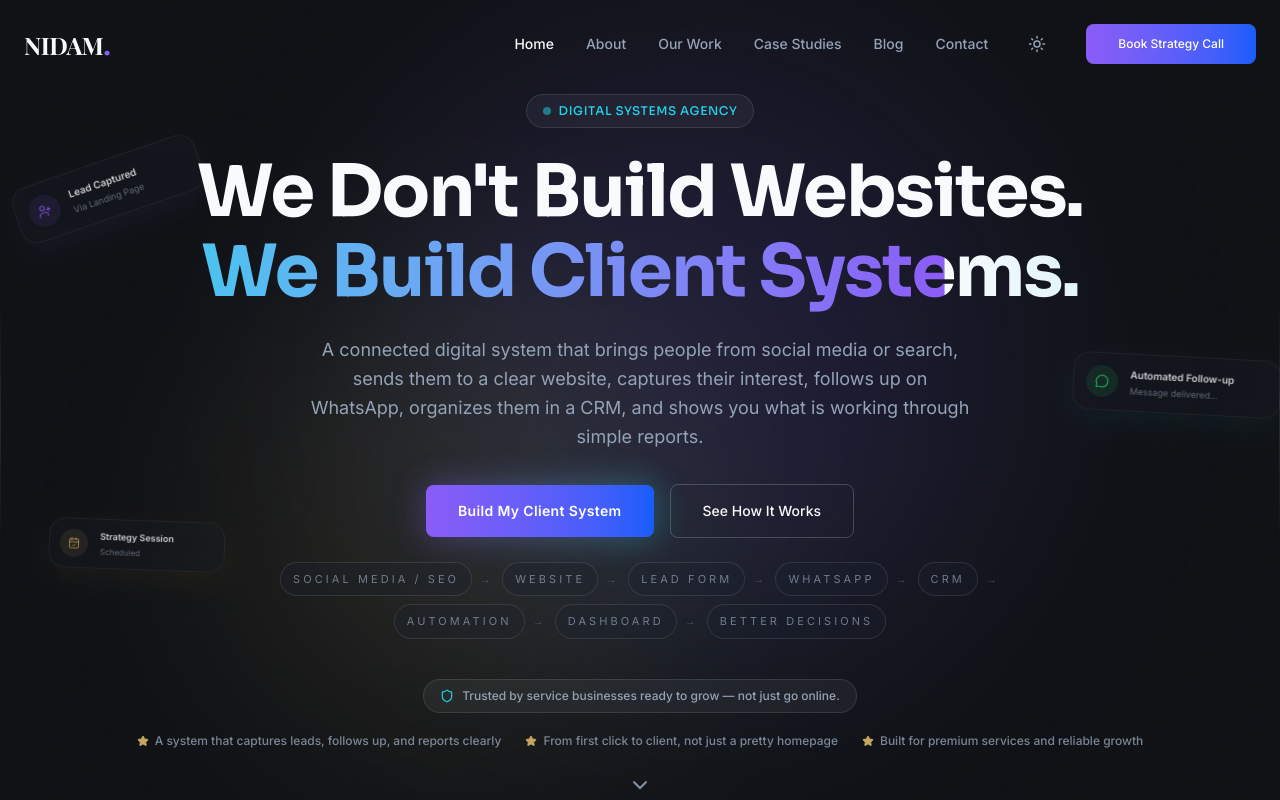
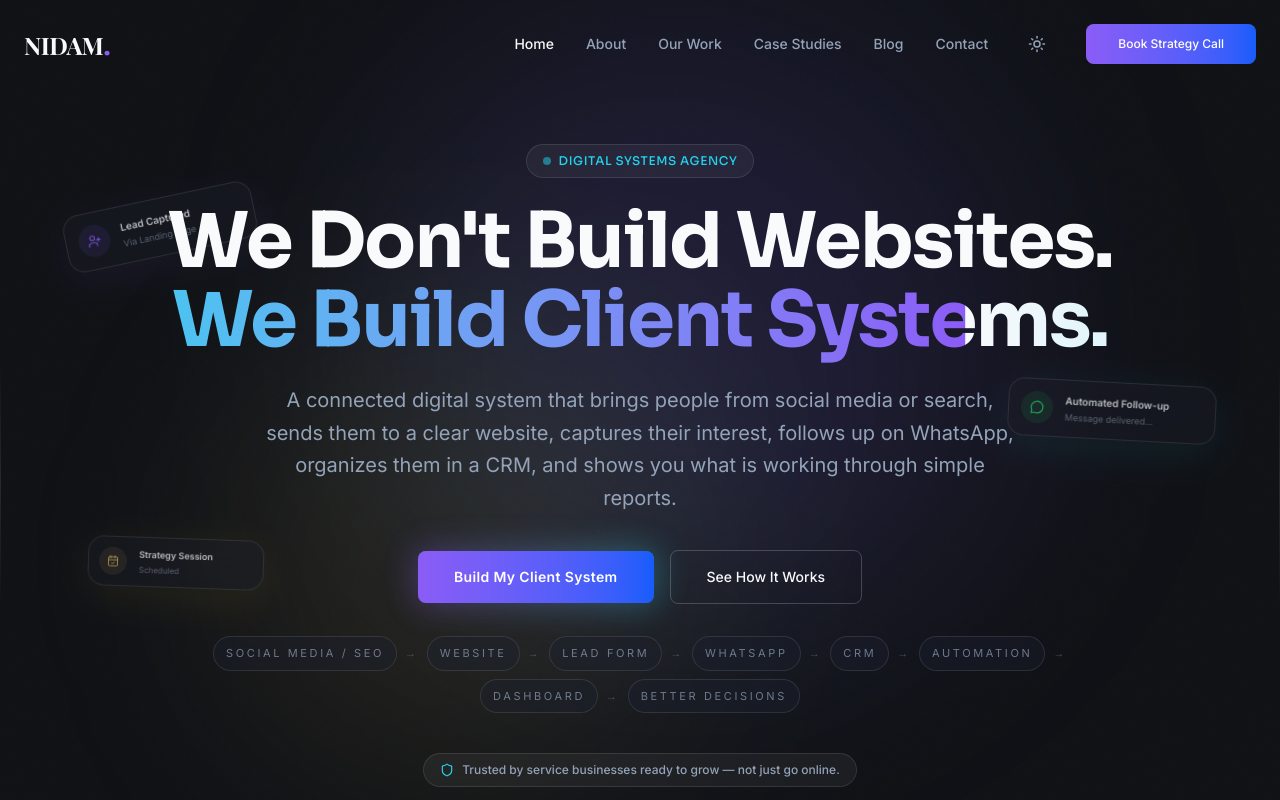
Before and after one commit to HasnaouiNidal/Aura, a React (Vite) app: page /#/ in a window 1280 px wide. Shown: the top 800 px of the page. Built offline with nearby package versions, Linux system fonts and the light colour scheme; a web font is replaced by a local one.

Commit message:
this is the hero was fixed !

```diff
--- a/pages/Home.tsx
+++ b/pages/Home.tsx
@@ -18,31 +18,32 @@
       {/* ============================================================
           HERO SECTION
       ============================================================ */}
-      <div className="relative min-h-[calc(100vh+75px)] flex flex-col justify-center pt-8 pb-16">
+     <div className="relative min-h-[calc(100svh-80px)] flex flex-col justify-start pt-28 md:pt-32 lg:pt-36 pb-20 overflow-hidden">
   {/* Subtle Noise Texture & Glows Container */}
   <div className="absolute inset-0 overflow-hidden pointer-events-none z-0">
     <svg className="absolute inset-0 w-full h-full opacity-[0.02] mix-blend-overlay" xmlns="http://www.w3.org/2000/svg">
       <filter id="noiseFilter">
-              <feTurbulence type="fractalNoise" baseFrequency="0.8" numOctaves="3" stitchTiles="stitch"/>
+        <feTurbulence type="fractalNoise" baseFrequency="0.8" numOctaves="3" stitchTiles="stitch" />
       </filter>
-            <rect width="100%" height="100%" filter="url(#noiseFilter)"/>
+      <rect width="100%" height="100%" filter="url(#noiseFilter)" />
     </svg>
 
     <FadeIn className="absolute inset-0">
-            <div className="absolute top-[40%] left-[55%] -translate-x-1/2 -translate-y-1/2 w-[300px] md:w-[600px] h-[300px] md:h-[600px] bg-gradient-to-tr from-accentSecondary/20 via-accentPrimary/15 to-blue-600/10 blur-[120px] rounded-full mix-blend-screen" />
-            <div className="absolute top-[60%] left-[35%] -translate-x-1/2 -translate-y-1/2 w-[250px] md:w-[450px] h-[250px] md:h-[450px] bg-accentLuxury/10 blur-[100px] rounded-full mix-blend-screen" />
+      <div className="absolute top-[35%] left-[55%] -translate-x-1/2 -translate-y-1/2 w-[300px] md:w-[620px] h-[300px] md:h-[620px] bg-gradient-to-tr from-accentSecondary/20 via-accentPrimary/15 to-blue-600/10 blur-[120px] rounded-full mix-blend-screen" />
+      <div className="absolute top-[62%] left-[35%] -translate-x-1/2 -translate-y-1/2 w-[250px] md:w-[460px] h-[250px] md:h-[460px] bg-accentLuxury/10 blur-[100px] rounded-full mix-blend-screen" />
     </FadeIn>
   </div>
 
   <HeroBackground />
+
   <div className="container mx-auto px-6 relative z-10 text-center">
-          <div className="relative">
+    <div className="relative max-w-6xl mx-auto">
 
-            {/* Floating Element: Lead Capture (Action/Discovery) */}
-            <FadeIn delay={600} className="absolute top-[10%] -left-[5%] md:-left-[0%] lg:-left-[1%] hidden sm:block -z-10 pointer-events-none ">
-              <div className="w-48 p-3 bg-surface/20 backdrop-blur-sm border border-textPrimary/5 rounded-2xl shadow-[0_10px_30px_rgba(139,92,246,0.05)] flex items-center gap-3 -rotate-19 opacity-100 animate-[float-micro_10s_ease-in-out_infinite]" style={{ animationDelay: '0s' }}>
-                <div className="w-8 h-8 rounded-full bg-accentPrimary/10 flex items-center justify-center shrink-1">
-                  <UserPlus size={14} className="text-accentPrimary/70" />
+      {/* Floating Element: Lead Capture */}
+      <FadeIn delay={600} className="absolute top-[8%] left-0 hidden xl:block z-0 pointer-events-none">
+        <div className="w-48 p-3 bg-surface/30 backdrop-blur-md border border-textPrimary/10 rounded-2xl shadow-[0_10px_40px_rgba(139,92,246,0.08)] flex items-center gap-3 -rotate-12 opacity-90 animate-[float-micro_10s_ease-in-out_infinite]" style={{ animationDelay: '0s' }}>
+          <div className="w-8 h-8 rounded-full bg-accentPrimary/10 flex items-center justify-center shrink-0">
+            <UserPlus size={14} className="text-accentPrimary/80" />
           </div>
           <div className="text-left">
             <p className="text-[10px] font-bold text-textPrimary/80 mb-0.5">Lead Captured</p>
@@ -51,11 +52,11 @@
         </div>
       </FadeIn>
 
-            {/* Floating Element: Booking Confirmed (Action/Discovery) */}
-            <FadeIn delay={1000} className="absolute top-[65%] -left-[5%] md:-left-[2%] lg:left-[2%] hidden sm:block -z-10 pointer-events-none">
-              <div className="w-44 p-2.5 bg-surface/15 backdrop-blur-sm border border-textPrimary/5 rounded-2xl shadow-[0_10px_30px_rgba(212,175,55,0.05)] flex items-center gap-3 rotate-2 opacity-[1] animate-[float-micro_12s_ease-in-out_infinite]" style={{ animationDelay: '3s' }}>
+      {/* Floating Element: Booking Confirmed */}
+      <FadeIn delay={1000} className="absolute top-[58%] left-6 hidden xl:block z-0 pointer-events-none">
+        <div className="w-44 p-2.5 bg-surface/25 backdrop-blur-md border border-textPrimary/10 rounded-2xl shadow-[0_10px_40px_rgba(212,175,55,0.08)] flex items-center gap-3 rotate-2 opacity-90 animate-[float-micro_12s_ease-in-out_infinite]" style={{ animationDelay: '3s' }}>
           <div className="w-7 h-7 rounded-full bg-accentLuxury/10 flex items-center justify-center shrink-0">
-                  <CalendarCheck size={12} className="text-accentLuxury/70" />
+            <CalendarCheck size={12} className="text-accentLuxury/80" />
           </div>
           <div className="text-left">
             <p className="text-[9px] font-bold text-textPrimary/80 mb-0.5">Strategy Session</p>
@@ -64,11 +65,11 @@
         </div>
       </FadeIn>
 
-            {/* Floating Element: WhatsApp Follow-up (System/Result) */}
-            <FadeIn delay={800} className="absolute top-[40%] -right-[8%] md:-right-[6%] lg:-right-[2%] hidden sm:block -z-10 pointer-events-none">
-              <div className="w-52 p-3 bg-surface/20 backdrop-blur-sm border border-textPrimary/5 rounded-2xl shadow-[0_10px_30px_rgba(34,211,238,0.05)] flex items-center gap-3 rotate-3 opacity-100 animate-[float-micro_14s_ease-in-out_infinite]" style={{ animationDelay: '1s' }}>
+      {/* Floating Element: WhatsApp Follow-up */}
+      <FadeIn delay={800} className="absolute top-[35%] right-0 hidden xl:block z-0 pointer-events-none">
+        <div className="w-52 p-3 bg-surface/30 backdrop-blur-md border border-textPrimary/10 rounded-2xl shadow-[0_10px_40px_rgba(34,211,238,0.08)] flex items-center gap-3 rotate-3 opacity-90 animate-[float-micro_14s_ease-in-out_infinite]" style={{ animationDelay: '1s' }}>
           <div className="w-8 h-8 rounded-full bg-[#25D366]/10 flex items-center justify-center shrink-0">
-                  <MessageCircle size={14} className="text-[#25D366]/70" />
+            <MessageCircle size={14} className="text-[#25D366]/80" />
           </div>
           <div className="text-left">
             <p className="text-[10px] font-bold text-textPrimary/80 mb-0.5">Automated Follow-up</p>
@@ -81,13 +82,15 @@
       <FadeIn delay={100}>
         <div className="inline-flex items-center gap-2 px-4 py-2 rounded-full bg-textPrimary/5 border border-textPrimary/10 mb-6 backdrop-blur-md hover:bg-textPrimary/10 transition-colors cursor-default relative z-10">
           <span className="w-2 h-2 rounded-full bg-accentSecondary animate-pulse" />
-                <span className="text-xs font-medium tracking-wider uppercase text-accentSecondary" style={{ fontFamily: "'Sora', sans-serif" }}>Digital Systems Agency</span>
+          <span className="text-xs font-medium tracking-wider uppercase text-accentSecondary" style={{ fontFamily: "'Sora', sans-serif" }}>
+            Digital Systems Agency
+          </span>
         </div>
       </FadeIn>
 
       {/* Main Headline */}
       <FadeIn delay={200}>
-              <h1 className="text-[clamp(2.25rem,5vw+1rem,4.5rem)] font-bold mb-6 leading-[1.1] tracking-tight relative z-10" style={{ fontFamily: "'Sora', sans-serif" }}>
+        <h1 className="text-[clamp(2.4rem,6vw,6rem)] font-bold mb-6 leading-[1.03] tracking-tight relative z-10" style={{ fontFamily: "'Sora', sans-serif" }}>
           We Don't Build Websites. <br className="hidden md:block" />
           <span className="text-transparent bg-clip-text bg-gradient-to-r from-textPrimary via-accentSecondary to-accentPrimary bg-[length:200%_auto] animate-[shimmer_12s_linear_infinite]">
             We Build Client Systems.
@@ -97,56 +100,71 @@
 
       {/* Subheadline */}
       <FadeIn delay={300}>
-              <p className="text-base md:text-lg text-textSecondary max-w-2xl mx-auto mb-8 leading-relaxed relative z-10">
-                A connected digital system that brings people from social media or search, sends them to a clear website, captures their interest, follows up on WhatsApp, organizes them in a CRM, and shows you what is working through simple reports.
+        <p className="text-base md:text-xl text-textSecondary max-w-3xl mx-auto mb-9 leading-relaxed relative z-10">
+          A connected digital system that brings people from social media or search,
+          sends them to a clear website, captures their interest, follows up on WhatsApp,
+          organizes them in a CRM, and shows you what is working through simple reports.
         </p>
       </FadeIn>
 
       {/* CTAs */}
       <FadeIn delay={400}>
-              <div className="flex flex-col sm:flex-row items-center justify-center gap-4 mb-6 relative z-10">
+        <div className="flex flex-col sm:flex-row items-center justify-center gap-4 mb-8 relative z-10">
           <div className="relative group w-full sm:w-auto max-w-xs sm:max-w-none mx-auto sm:mx-0">
             <div className="absolute -inset-1 bg-gradient-to-r from-accentPrimary to-accentSecondary rounded-xl blur-lg opacity-30 group-hover:opacity-60 transition-all duration-700 pointer-events-none" />
-                  <Button to="/contact" variant="primary" className="relative w-full px-8 py-3.5 text-sm font-semibold tracking-wide flex justify-center hover:-translate-y-0.5 hover:shadow-[0_0_20px_rgba(139,92,246,0.3)] transition-all duration-500">
+            <Button to="/contact" variant="primary" className="relative w-full px-9 py-4 text-sm font-semibold tracking-wide flex justify-center hover:-translate-y-0.5 hover:shadow-[0_0_20px_rgba(139,92,246,0.3)] transition-all duration-500">
               Build My Client System
             </Button>
           </div>
-                <Button to="#how-we-work" variant="outline" className="w-full sm:w-auto max-w-xs sm:max-w-none mx-auto sm:mx-0 px-8 py-3.5 text-sm font-medium border-textPrimary/20 hover:border-accentSecondary/40 hover:bg-accentSecondary/5 hover:shadow-[0_0_20px_rgba(34,211,238,0.15)] flex justify-center transition-all duration-500">
+
+          <Button to="#how-we-work" variant="outline" className="w-full sm:w-auto max-w-xs sm:max-w-none mx-auto sm:mx-0 px-9 py-4 text-sm font-medium border-textPrimary/20 hover:border-accentSecondary/40 hover:bg-accentSecondary/5 hover:shadow-[0_0_20px_rgba(34,211,238,0.15)] flex justify-center transition-all duration-500">
             See How It Works
           </Button>
         </div>
       </FadeIn>
 
+      {/* System Flow */}
       <FadeIn delay={450}>
-              <div className="flex flex-wrap justify-center items-center gap-2 max-w-3xl mx-auto mb-10 text-[11px] uppercase tracking-[0.28em] text-textSecondary/70">
-                <span className="rounded-full border border-textPrimary/10 bg-surface/30 px-3 py-2">Social Media / SEO</span>
+        <div className="flex flex-wrap justify-center items-center gap-2 max-w-4xl mx-auto mb-10 text-[10px] md:text-[11px] uppercase tracking-[0.24em] text-textSecondary/70 relative z-10">
+          <span className="rounded-full border border-textPrimary/10 bg-surface/40 backdrop-blur-sm px-3 py-2">Social Media / SEO</span>
           <span className="text-textSecondary/40">→</span>
-                <span className="rounded-full border border-textPrimary/10 bg-surface/30 px-3 py-2">Website</span>
+          <span className="rounded-full border border-textPrimary/10 bg-surface/40 backdrop-blur-sm px-3 py-2">Website</span>
           <span className="text-textSecondary/40">→</span>
-                <span className="rounded-full border border-textPrimary/10 bg-surface/30 px-3 py-2">Lead Form</span>
+          <span className="rounded-full border border-textPrimary/10 bg-surface/40 backdrop-blur-sm px-3 py-2">Lead Form</span>
           <span className="text-textSecondary/40">→</span>
-                <span className="rounded-full border border-textPrimary/10 bg-surface/30 px-3 py-2">WhatsApp</span>
+          <span className="rounded-full border border-textPrimary/10 bg-surface/40 backdrop-blur-sm px-3 py-2">WhatsApp</span>
           <span className="text-textSecondary/40">→</span>
-                <span className="rounded-full border border-textPrimary/10 bg-surface/30 px-3 py-2">CRM</span>
+          <span className="rounded-full border border-textPrimary/10 bg-surface/40 backdrop-blur-sm px-3 py-2">CRM</span>
           <span className="text-textSecondary/40">→</span>
-                <span className="rounded-full border border-textPrimary/10 bg-surface/30 px-3 py-2">Automation</span>
+          <span className="rounded-full border border-textPrimary/10 bg-surface/40 backdrop-blur-sm px-3 py-2">Automation</span>
           <span className="text-textSecondary/40">→</span>
-                <span className="rounded-full border border-textPrimary/10 bg-surface/30 px-3 py-2">Dashboard</span>
+          <span className="rounded-full border border-textPrimary/10 bg-surface/40 backdrop-blur-sm px-3 py-2">Dashboard</span>
           <span className="text-textSecondary/40">→</span>
-                <span className="rounded-full border border-textPrimary/10 bg-surface/30 px-3 py-2">Better Decisions</span>
+          <span className="rounded-full border border-textPrimary/10 bg-surface/40 backdrop-blur-sm px-3 py-2">Better Decisions</span>
         </div>
       </FadeIn>
 
       {/* Trust line */}
       <FadeIn delay={500}>
         <div className="flex flex-col items-center justify-center gap-3 text-xs text-textSecondary font-medium relative z-10">
-                <div className="flex items-center gap-2 px-4 py-2 rounded-full bg-textPrimary/5 border border-textPrimary/10">
-                  <Shield size={14} className="text-accentSecondary" /> Trusted by service businesses ready to grow — not just go online.
+          <div className="flex items-center gap-2 px-4 py-2 rounded-full bg-textPrimary/5 border border-textPrimary/10 backdrop-blur-sm">
+            <Shield size={14} className="text-accentSecondary" />
+            Trusted by service businesses ready to grow — not just go online.
           </div>
+
           <div className="flex flex-wrap items-center justify-center gap-x-6 gap-y-2 text-textSecondary/80 mt-2">
-                  <span className="flex items-center gap-1.5"><Star size={12} className="text-accentLuxury fill-accentLuxury" /> A system that captures leads, follows up, and reports clearly</span>
-                  <span className="flex items-center gap-1.5"><Star size={12} className="text-accentLuxury fill-accentLuxury" /> From first click to client, not just a pretty homepage</span>
-                  <span className="flex items-center gap-1.5"><Star size={12} className="text-accentLuxury fill-accentLuxury" /> Built for premium services and reliable growth</span>
+            <span className="flex items-center gap-1.5">
+              <Star size={12} className="text-accentLuxury fill-accentLuxury" />
+              Captures leads clearly
+            </span>
+            <span className="flex items-center gap-1.5">
+              <Star size={12} className="text-accentLuxury fill-accentLuxury" />
+              Follows up automatically
+            </span>
+            <span className="flex items-center gap-1.5">
+              <Star size={12} className="text-accentLuxury fill-accentLuxury" />
+              Reports what works
+            </span>
           </div>
         </div>
       </FadeIn>
@@ -156,8 +174,8 @@
     <div className="absolute top-1/2 right-0 -translate-y-1/2 w-px h-64 bg-gradient-to-b from-transparent via-textPrimary/10 to-transparent hidden lg:block" />
   </div>
 
-        <div className="absolute bottom-18 left-1/2 -translate-x-1/2 animate-bounce text-textSecondary/90">
-          <ChevronDown size={24} />
+  <div className="absolute bottom-6 left-1/2 -translate-x-1/2 animate-bounce text-textSecondary/70 hidden md:block">
+    <ChevronDown size={22} />
   </div>
 </div>
 
```
Lines whose indentation alone changed are shown as unchanged.
